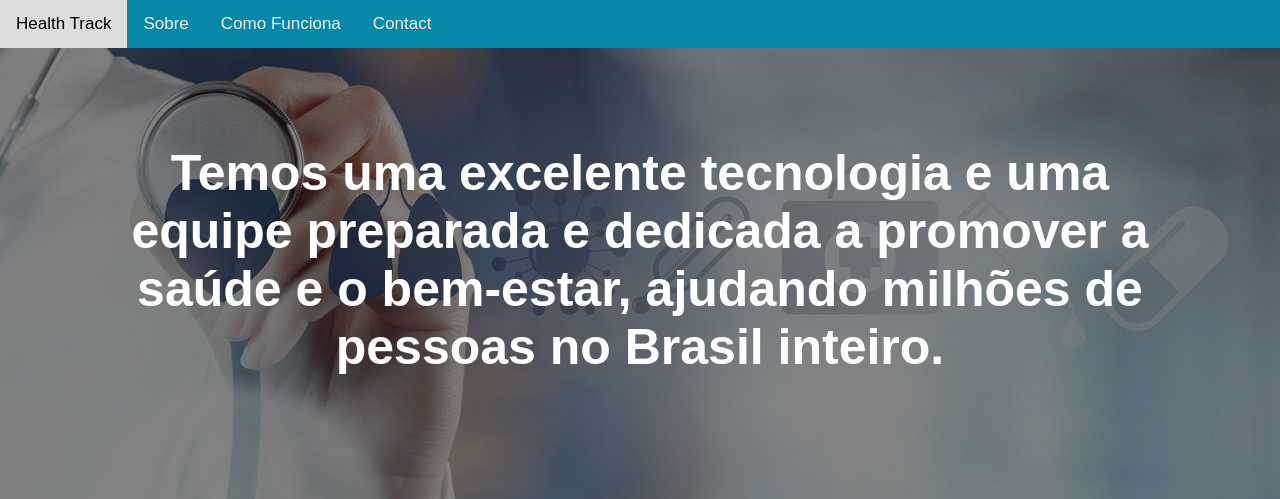
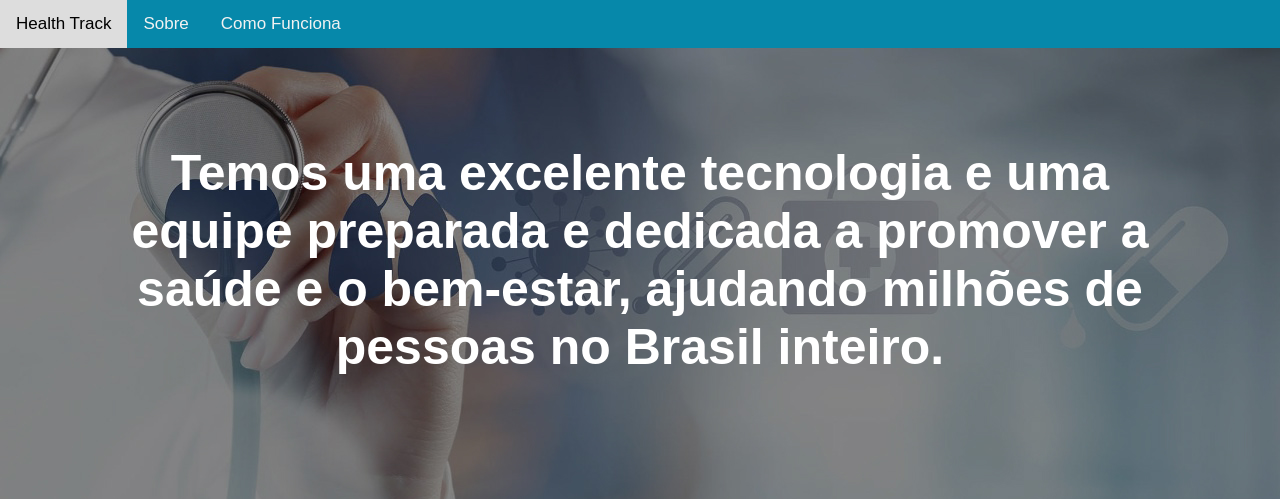
Before and after one commit to Rodrigo-171/projeto_bruna, a PHP site: page / in a window 1280 px wide. Shown: the top 499 px of the page. Run offline with PHP 8.4, Linux system fonts and the light colour scheme.

Commit message:
ajustes no menu

```diff
--- a/index.php
+++ b/index.php
@@ -21,7 +21,6 @@
             <a href="index.php">Health Track</a>
             <a href="#h2-title-inf">Sobre</a>
             <a href="#h2-title-inf2">Como Funciona</a>
-            <a href="#contact">Contact</a>
         </div>
     </header>
 
```
